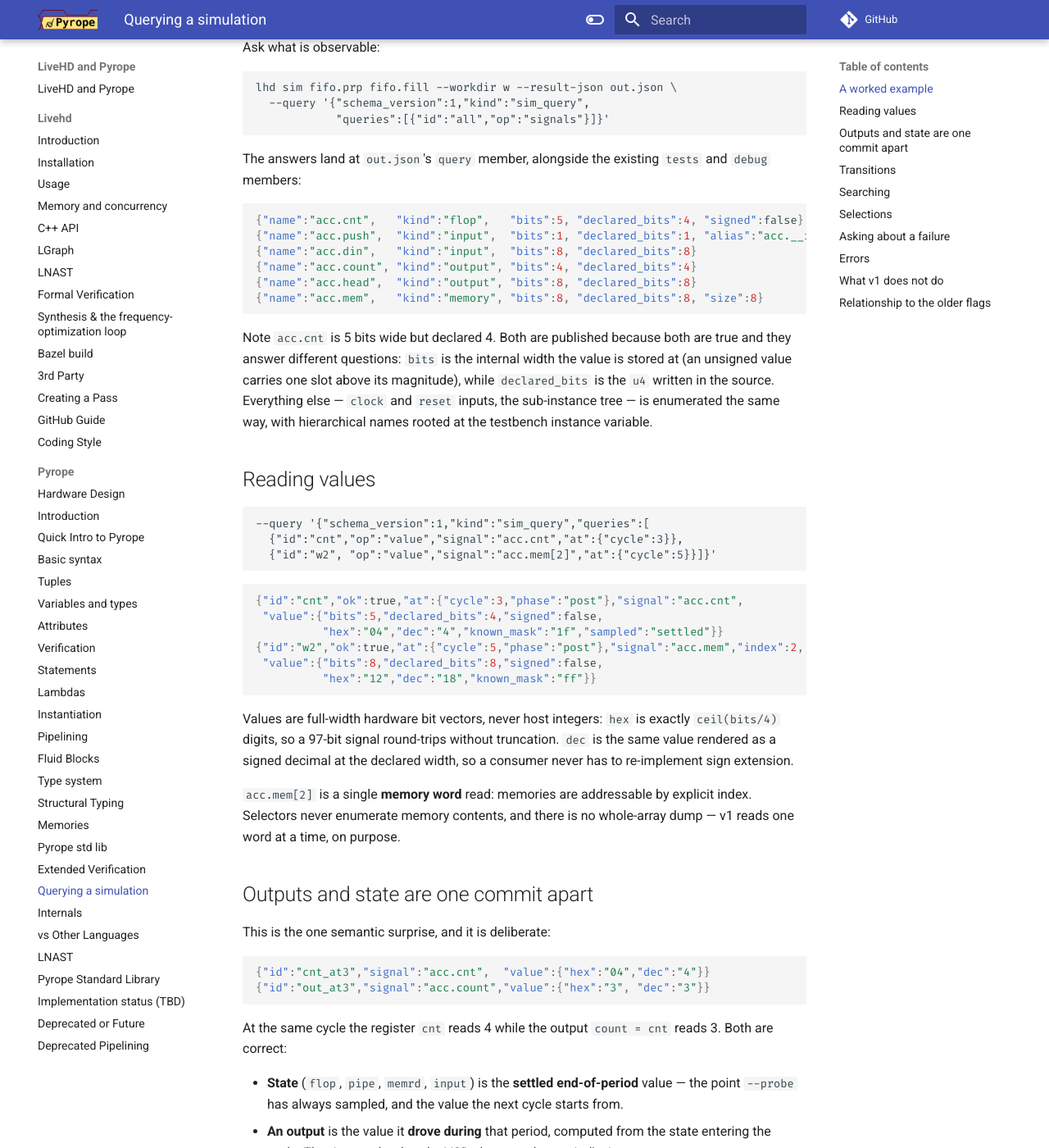
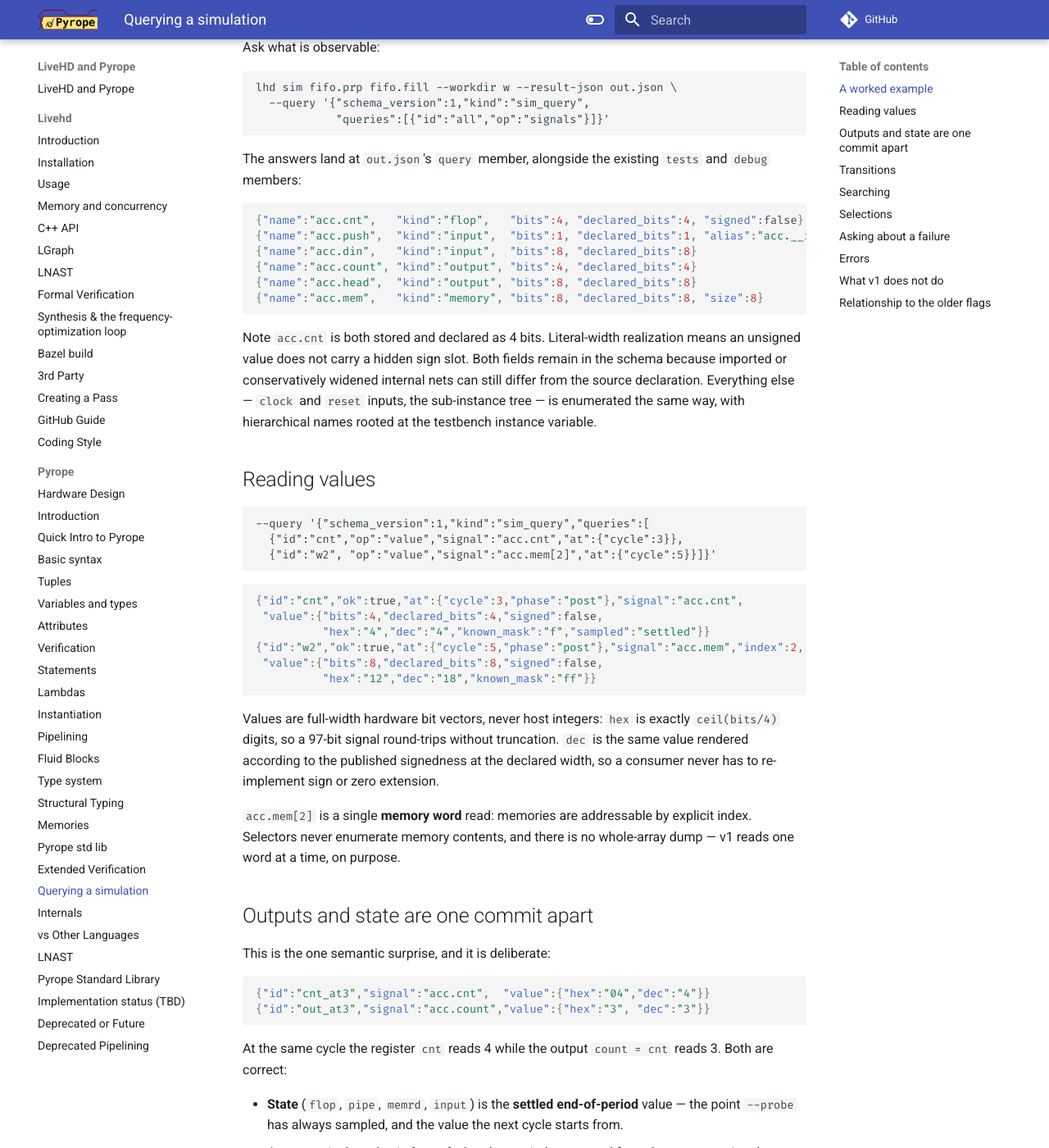
Before and after one commit to masc-ucsc/docs, an MkDocs documentation site: the page built from docs/pyrope/09b-simquery.md, in a window 1280 px wide and 1400 px high, scrolled down 819 px. Shown: the whole window at 82% size. Built offline with MkDocs 1.6.1 and Material for MkDocs 9.7.7, drawn with Linux system fonts in a browser that asks for light colours; comment, search, counter and statistics services are not loaded.

Commit message:
better sign/unsign handling

````diff
--- a/docs/pyrope/09b-simquery.md
+++ b/docs/pyrope/09b-simquery.md
@@ -47,7 +47,7 @@ The answers land at `out.json`'s `query` member, alongside the existing `tests`
 and `debug` members:
 
 ```json
-{"name":"acc.cnt",   "kind":"flop",   "bits":5, "declared_bits":4, "signed":false}
+{"name":"acc.cnt",   "kind":"flop",   "bits":4, "declared_bits":4, "signed":false}
 {"name":"acc.push",  "kind":"input",  "bits":1, "declared_bits":1, "alias":"acc.__in.push"}
 {"name":"acc.din",   "kind":"input",  "bits":8, "declared_bits":8}
 {"name":"acc.count", "kind":"output", "bits":4, "declared_bits":4}
@@ -55,12 +55,12 @@ and `debug` members:
 {"name":"acc.mem",   "kind":"memory", "bits":8, "declared_bits":8, "size":8}
 ```
 
-Note `acc.cnt` is 5 bits wide but declared 4. Both are published because both are
-true and they answer different questions: `bits` is the internal width the value
-is stored at (an unsigned value carries one slot above its magnitude), while
-`declared_bits` is the `u4` written in the source. Everything else — `clock` and
-`reset` inputs, the sub-instance tree — is enumerated the same way, with
-hierarchical names rooted at the testbench instance variable.
+Note `acc.cnt` is both stored and declared as 4 bits. Literal-width realization
+means an unsigned value does not carry a hidden sign slot. Both fields remain in
+the schema because imported or conservatively widened internal nets can still
+differ from the source declaration. Everything else — `clock` and `reset`
+inputs, the sub-instance tree — is enumerated the same way, with hierarchical
+names rooted at the testbench instance variable.
 
 ## Reading values
 
@@ -72,8 +72,8 @@ hierarchical names rooted at the testbench instance variable.
 
 ```json
 {"id":"cnt","ok":true,"at":{"cycle":3,"phase":"post"},"signal":"acc.cnt",
- "value":{"bits":5,"declared_bits":4,"signed":false,
-          "hex":"04","dec":"4","known_mask":"1f","sampled":"settled"}}
+ "value":{"bits":4,"declared_bits":4,"signed":false,
+          "hex":"4","dec":"4","known_mask":"f","sampled":"settled"}}
 {"id":"w2","ok":true,"at":{"cycle":5,"phase":"post"},"signal":"acc.mem","index":2,
  "value":{"bits":8,"declared_bits":8,"signed":false,
           "hex":"12","dec":"18","known_mask":"ff"}}
@@ -81,8 +81,8 @@ hierarchical names rooted at the testbench instance variable.
 
 Values are full-width hardware bit vectors, never host integers: `hex` is exactly
 `ceil(bits/4)` digits, so a 97-bit signal round-trips without truncation. `dec` is
-the same value rendered as a signed decimal at the declared width, so a consumer
-never has to re-implement sign extension.
+the same value rendered according to the published signedness at the declared
+width, so a consumer never has to re-implement sign or zero extension.
 
 `acc.mem[2]` is a single **memory word** read: memories are addressable by
 explicit index. Selectors never enumerate memory contents, and there is no
````
Also changed, not shown: docs/livehd/05-lgraph.md (+16 -4 lines), docs/pyrope/04-variables.md (+5 -0 lines), docs/pyrope/07-typesystem.md (+2 -1 lines).
